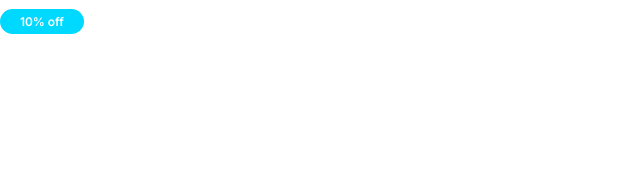
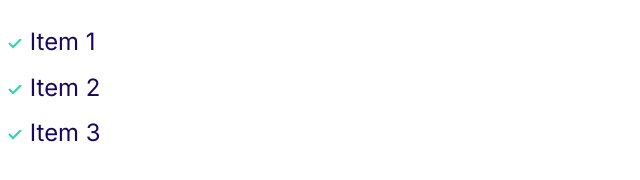
Before and after one commit to Gaire-Jeevan/moshify-website, a plain HTML site: page index.html in a window 1280 px wide. Shown: the whole page, without its empty margins (0-640 px from the left). Drawn offline with Linux system fonts and the light colour scheme.

Commit message:
Build the lists components and move component folder outside css folder.

```diff
--- a/css/style.css
+++ b/css/style.css
@@ -121,3 +121,31 @@ a{
         font-size: 1.2rem;
     }
 }
+
+/* List */
+.list {
+    list-style: none;
+    padding-left: 0;
+    color: var(--color-heading);
+}
+
+.list--inline .list__item {
+    display: inline-block; /* if only inline selected then we cannot ass margin */
+    margin: 2rem;
+}
+
+.list--tick {
+    list-style-image: url("../icons/tick.svg");
+    padding-left: 3rem;
+}
+
+.list--tick .list__item {
+    padding-left: 0.5rem;
+    margin-bottom: 1rem;
+}
+
+@media screen and (min-width: 1024px) {
+    .list--tick .list__item {
+        padding-left: 0;
+    }
+}
--- a/index.html
+++ b/index.html
@@ -10,6 +10,10 @@
     <link rel="stylesheet" href="css/style.css">
 </head>
 <body>
-    <span class="badge badge--secondary badge--small">10% off</span>
+    <ul class="list list--tick">
+        <li class="list__item">Item 1</li>
+        <li class="list__item">Item 2</li>
+        <li class="list__item">Item 3</li>
+    </ul>
 </body>
 </html>
```
Also changed, not shown: components/lists.html (added, +5 -0 lines), components/badges.html (renamed from css/components/badges.html), components/span.html (added).
